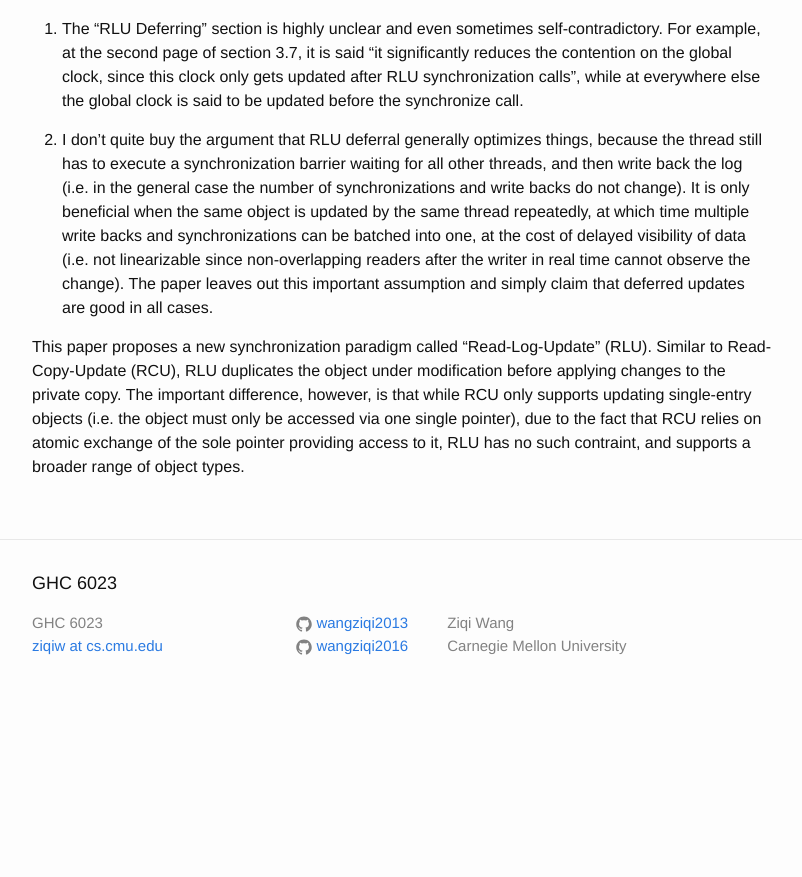
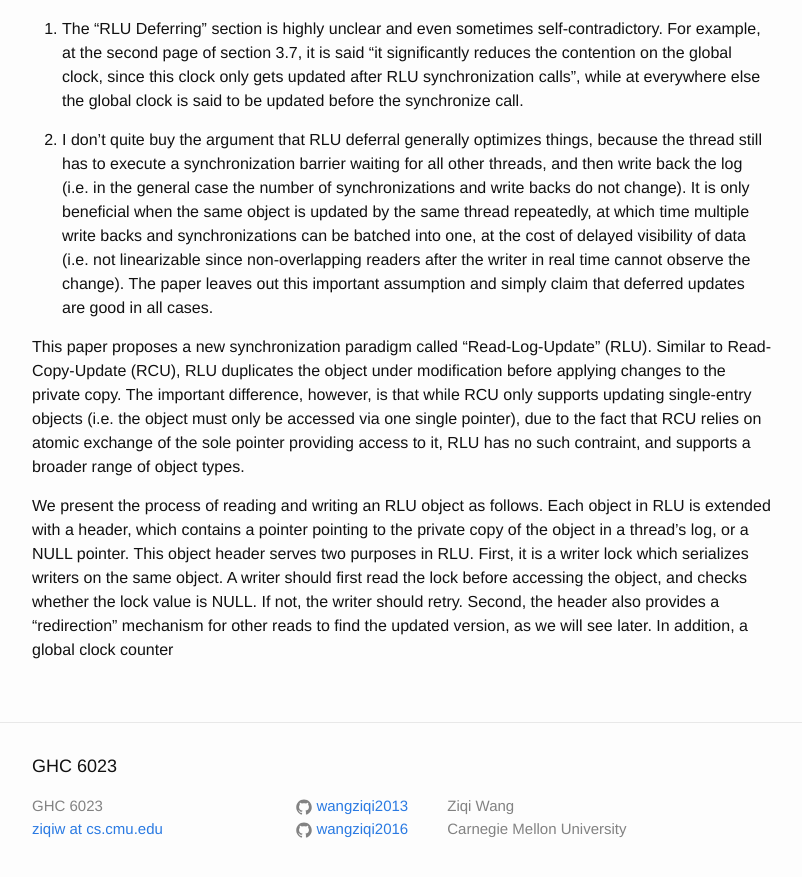
Before and after one commit to wangziqi2013/wangziqi2013.github.io, a Jekyll site: the page built from _posts/2019-10-24-rlu.markdown, in a window 1280 px wide and 900 px high, scrolled down 574 px. Shown: the top 877 px of the window, without its empty margins (238-1040 px from the left). Built offline with Jekyll 4.4.1, drawn with Linux system fonts in a browser that asks for light colours; before the commit the page ends 1291 px from its top, so only the background shows below that.

Commit message:
Adding header

```diff
--- a/_posts/2019-10-24-rlu.markdown
+++ b/_posts/2019-10-24-rlu.markdown
@@ -37,3 +37,10 @@ RLU duplicates the object under modification before applying changes to the priv
 however, is that while RCU only supports updating single-entry objects (i.e. the object must only be accessed via one
 single pointer), due to the fact that RCU relies on atomic exchange of the sole pointer providing access to it, RLU
 has no such contraint, and supports a broader range of object types.
+
+We present the process of reading and writing an RLU object as follows. Each object in RLU is extended with a header, which
+contains a pointer pointing to the private copy of the object in a thread's log, or a NULL pointer. This object header serves
+two purposes in RLU. First, it is a writer lock which serializes writers on the same object. A writer should first read
+the lock before accessing the object, and checks whether the lock value is NULL. If not, the writer should retry. Second,
+the header also provides a "redirection" mechanism for other reads to find the updated version, as we will see later.
+In addition, a global clock counter
```
